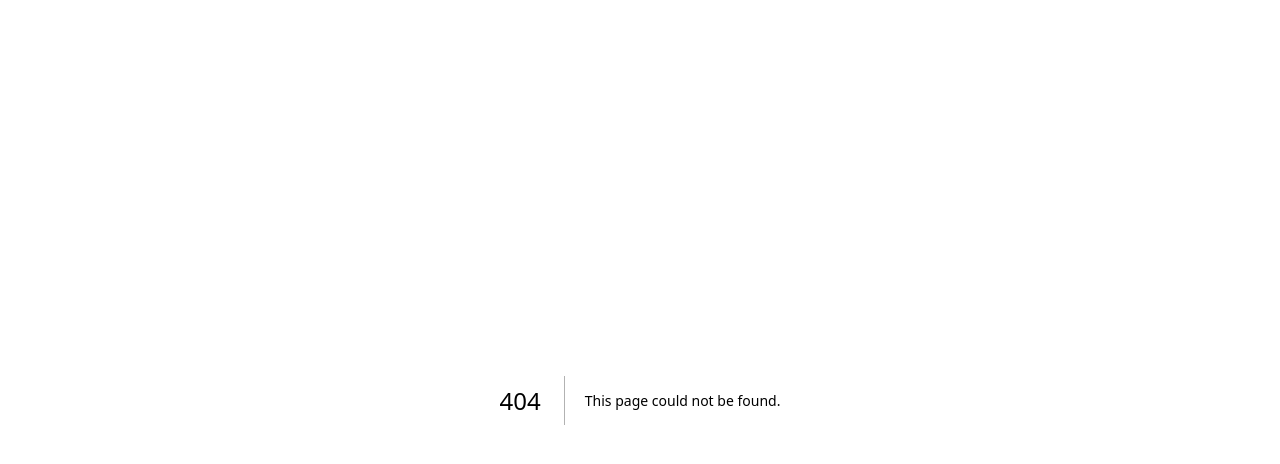
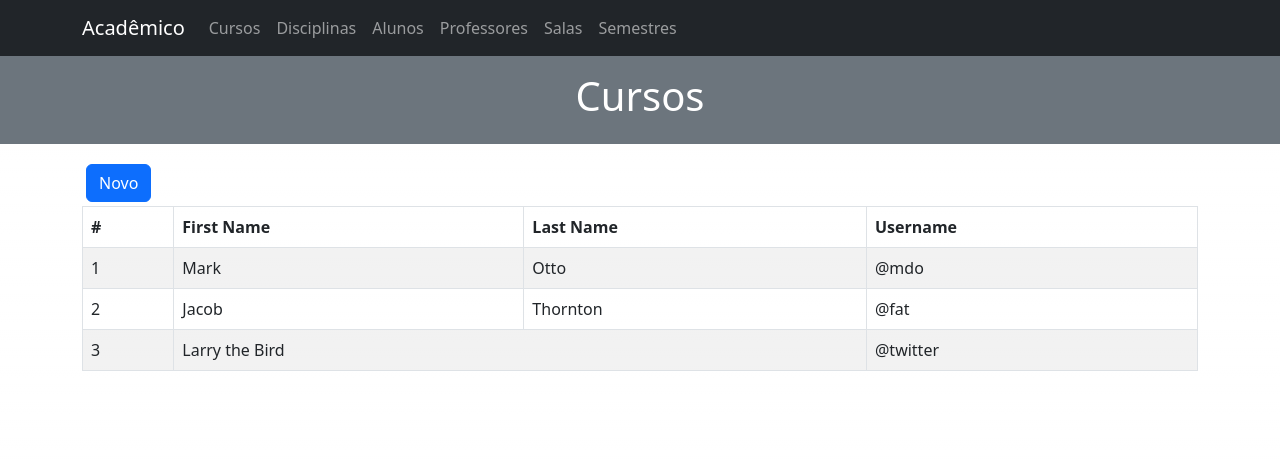
Before and after one commit to Rafaellvna/ProjAcademico, a Next.js app: page /cursos in a window 1280 px wide. Before the commit this address had no page. Shown: the top 464 px of the page. Built offline with nearby package versions, Linux system fonts and the light colour scheme.

Commit message:
Formulário Projeto Acadêmico P2

```diff
--- /dev/null
+++ b/components/Cabecalho.js
@@ -0,0 +1,24 @@
+import React from 'react'
+import { Container, Nav, Navbar } from 'react-bootstrap'
+
+function Cabecalho() {
+    return (
+        <div>
+            <Navbar bg="dark" variant="dark">
+                <Container>
+                    <Navbar.Brand href="/cursos">Acadêmico</Navbar.Brand>
+                    <Nav className="me-auto">
+                        <Nav.Link href="/cursos">Cursos</Nav.Link>
+                        <Nav.Link href="/disciplinas">Disciplinas</Nav.Link>
+                        <Nav.Link href="/alunos">Alunos</Nav.Link>
+                        <Nav.Link href="/professores">Professores</Nav.Link>
+                        <Nav.Link href="/salas">Salas</Nav.Link>
+                        <Nav.Link href="/semestres">Semestres</Nav.Link>
+                    </Nav>
+                </Container>
+            </Navbar>
+        </div>
+    )
+}
+
+export default Cabecalho
--- /dev/null
+++ b/components/Pagina.js
@@ -0,0 +1,25 @@
+import React from 'react'
+import 'bootstrap/dist/css/bootstrap.min.css'
+import Cabecalho from './Cabecalho'
+import { Container } from 'react-bootstrap'
+
+function Pagina(props) {
+    return (
+        <div>
+
+            <Cabecalho />
+            <div className='bg-secondary py-3 text-white text-center mb-3'>
+                <Container>
+                    <h1>{props.titulo}</h1>
+                </Container>
+            </div>
+
+            <Container className='mb-5 pb-4'>
+                {props.children}
+            </Container>
+
+        </div>
+    )
+}
+
+export default Pagina
--- /dev/null
+++ b/pages/cursos/index.js
@@ -0,0 +1,46 @@
+import Pagina from '@/components/Pagina'
+import Link from 'next/link'
+import React from 'react'
+import { Button, Table } from 'react-bootstrap'
+
+function index() {
+    return (
+        <Pagina titulo="Cursos">
+
+            <Link href={'/cursos/form'}><Button variant="primary" className='m-1'>Novo</Button></Link>
+
+            <Table striped bordered hover>
+                <thead>
+                    <tr>
+                        <th>#</th>
+                        <th>First Name</th>
+                        <th>Last Name</th>
+                        <th>Username</th>
+                    </tr>
+                </thead>
+                <tbody>
+                    <tr>
+                        <td>1</td>
+                        <td>Mark</td>
+                        <td>Otto</td>
+                        <td>@mdo</td>
+                    </tr>
+                    <tr>
+                        <td>2</td>
+                        <td>Jacob</td>
+                        <td>Thornton</td>
+                        <td>@fat</td>
+                    </tr>
+                    <tr>
+                        <td>3</td>
+                        <td colSpan={2}>Larry the Bird</td>
+                        <td>@twitter</td>
+                    </tr>
+                </tbody>
+            </Table>
+
+        </Pagina>
+    )
+}
+
+export default index
```
Also changed, not shown: package.json (+8 -1 lines), pages/cursos/form.js (added, +40 -0 lines), Proj FrontEnd.txt (added), 1 other file (tests, documents, lock files or other folders).
